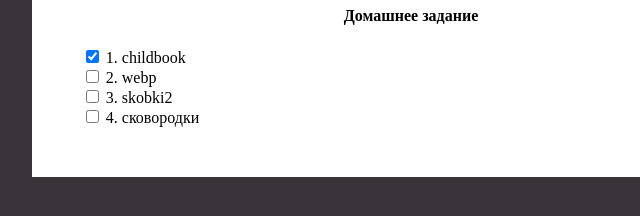
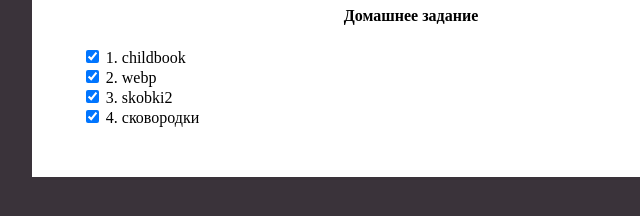
Before and after one commit to j1mb1m/AstakhovaDasha_WebCourse2022, a plain HTML site: page index.html in a window 1280 px wide. Shown: the part 342-558 px from the top of the page, 229-869 px from the left. Drawn offline with Linux system fonts and the light colour scheme.

Commit message:
checked hw2 task2-4

```diff
--- a/index.html
+++ b/index.html
@@ -43,15 +43,15 @@
                     <a href="homeworks/homework2/task1/childbook.html" target="_blank">1. childbook</a></label>
             </div>
             <div>
-                <input type="checkbox" id="hw2_task2" /><label for="hw2_task2">
+                <input type="checkbox" id="hw2_task2" checked/><label for="hw2_task2">
                     <a href="homeworks/homework2/task2/webp.html" target="_blank">2. webp</a></label>
             </div>
             <div>
-                <input type="checkbox" id="hw2_task3" /><label for="hw2_task3">
+                <input type="checkbox" id="hw2_task3" checked/><label for="hw2_task3">
                     <a href="homeworks/homework2/task3/skobki.html" target="_blank">3. skobki2</a></label>
             </div>
             <div>
-                <input type="checkbox" id="hw2_task4" /><label for="hw2_task4">
+                <input type="checkbox" id="hw2_task4" checked/><label for="hw2_task4">
                     <a href="homeworks/homework2/task4/index.html" target="_blank">4. сковородки</a></label>
             </div>
         </div>
```
